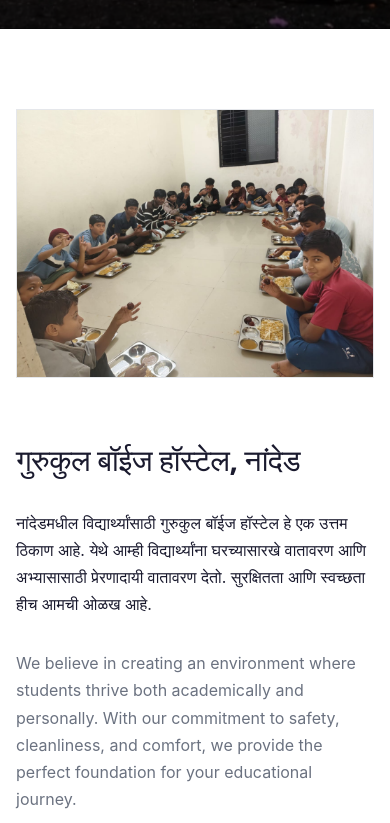
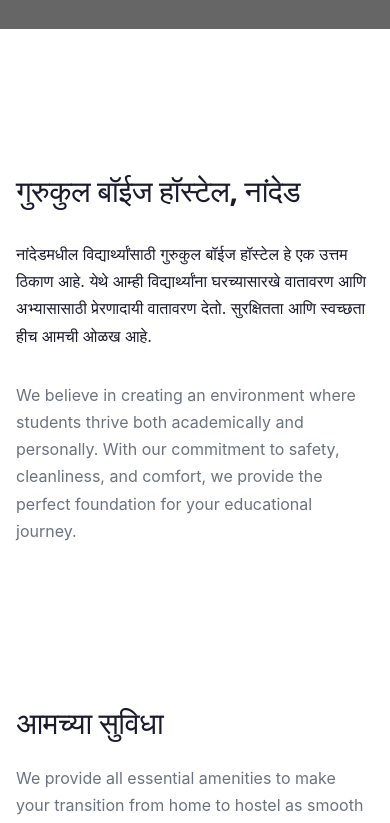
Before and after one commit to Codergirl-cyber/Website-for-hostel, a React (Vite) app: page / in a window 390 px wide. Shown: the part 815-1638 px from the top of the page. Built offline with nearby package versions, Linux system fonts and the light colour scheme; a web font is replaced by a local one.

Commit message:
updated features

```diff
--- a/src/App.jsx
+++ b/src/App.jsx
@@ -18,7 +18,7 @@ function App() {
   const content = translations[lang];
 
   // Simple routing for admin
-  if (window.location.pathname === '/admin') {
+  if (window.location.pathname.replace(/\/$/, '') === '/admin') {
     return <Admin />;
   }
 
--- a/src/components/About.jsx
+++ b/src/components/About.jsx
@@ -34,11 +34,11 @@ const About = ({ content }) => {
             transition={{ duration: 0.8 }}
             className="lg:w-1/2 order-1 lg:order-2"
           >
-            <div className="relative overflow-hidden group">
+            <div className="relative overflow-hidden group aspect-4-3">
               <img
                 src={studentsGroup}
                 alt="Gurukul Boys Hostel Students"
-                className="w-full h-auto object-cover transition-transform duration-700 group-hover:scale-110"
+                className="absolute inset-0 w-full h-full object-cover transition-transform duration-700 group-hover:scale-110"
               />
               <div className="absolute inset-0 border border-[#e5e7eb]" />
             </div>
--- a/src/components/Facilities.jsx
+++ b/src/components/Facilities.jsx
@@ -81,8 +81,8 @@ const Facilities = ({ content }) => {
 
               {/* Right: Image Grid */}
               <div className="lg:w-1/2 order-1 lg:order-2">
-                <div className="grid grid-cols-2 grid-rows-2 gap-4 h-full min-h-[400px]">
-                  <div className="col-span-2 row-span-1 relative overflow-hidden group">
+                <div className="grid grid-cols-2 grid-rows-2 gap-4 min-h-[300px] sm:min-h-[400px]">
+                  <div className="col-span-2 row-span-1 relative overflow-hidden group h-48 sm:h-56">
                     <img
                       src={studyPointImg}
                       alt="Gurukul Study Point Area"
@@ -90,7 +90,7 @@ const Facilities = ({ content }) => {
                     />
                     <div className="absolute inset-0 border border-[#e5e7eb]" />
                   </div>
-                  <div className="col-span-1 row-span-1 relative overflow-hidden group">
+                  <div className="col-span-1 row-span-1 relative overflow-hidden group h-36 sm:h-44">
                     <img
                       src={studyPoint2}
                       alt="Study Area"
@@ -98,7 +98,7 @@ const Facilities = ({ content }) => {
                     />
                     <div className="absolute inset-0 border border-[#e5e7eb]" />
                   </div>
-                  <div className="col-span-1 row-span-1 relative overflow-hidden group">
+                  <div className="col-span-1 row-span-1 relative overflow-hidden group h-36 sm:h-44">
                     <img
                       src={studyPoint3}
                       alt="Office Area"
--- a/src/components/Gallery.jsx
+++ b/src/components/Gallery.jsx
@@ -26,7 +26,7 @@ const Gallery = ({ content }) => {
         </motion.div>
 
         {/* Gallery Grid */}
-        <div className="columns-1 sm:columns-2 lg:columns-3 gap-6 space-y-6">
+        <div className="grid grid-cols-1 sm:grid-cols-2 lg:grid-cols-3 gap-6">
           {images.map((img, index) => (
             <motion.div
               key={index}
@@ -34,13 +34,13 @@ const Gallery = ({ content }) => {
               whileInView={{ opacity: 1, scale: 1 }}
               viewport={{ once: true }}
               transition={{ duration: 0.5, delay: index * 0.1 }}
-              className="relative group overflow-hidden cursor-pointer border border-[#e5e7eb] transition-all duration-300 hover:border-[#2563eb]"
+              className="relative group overflow-hidden cursor-pointer border border-[#e5e7eb] transition-all duration-300 hover:border-[#2563eb] aspect-4-3"
               onClick={() => setSelectedImg(img.url)}
             >
               <img
                 src={img.url}
                 alt={img.title}
-                className="w-full h-auto object-cover transition-transform duration-500 group-hover:scale-110"
+                className="absolute inset-0 w-full h-full object-cover transition-transform duration-500 group-hover:scale-110"
               />
               <div className="absolute inset-0 bg-black/40 opacity-0 group-hover:opacity-100 transition-opacity duration-300 flex items-center justify-center">
                 <div className="w-12 h-12 bg-white rounded-[4px] flex items-center justify-center text-[#2563eb] shadow-lg">
--- a/src/components/Rooms.jsx
+++ b/src/components/Rooms.jsx
@@ -58,7 +58,7 @@ const Rooms = ({ content }) => {
               className="bg-white border border-[#e5e7eb] overflow-hidden flex flex-col h-full hover:border-[#2563eb] transition-all duration-300"
             >
               {/* Image Container */}
-              <div className="h-56 overflow-hidden relative group">
+              <div className="relative overflow-hidden group aspect-4-3">
                 <img
                   src={room.img}
                   alt={room.type}
--- a/src/index.css
+++ b/src/index.css
@@ -118,6 +118,28 @@ section {
   margin-right: auto;
 }
 
+/* Responsive Images */
+img {
+  display: block;
+  width: 100%;
+  max-width: 100%;
+  height: auto;
+}
+
+.responsive-img {
+  width: 100%;
+  height: 100%;
+  object-fit: cover;
+}
+
+.aspect-4-3 {
+  aspect-ratio: 4 / 3;
+}
+
+.aspect-3-2 {
+  aspect-ratio: 3 / 2;
+}
+
 @layer base {
   html {
     scroll-behavior: smooth;
```
Also changed, not shown: vercel.json (added), 2 other files (tests, documents, lock files or other folders).
